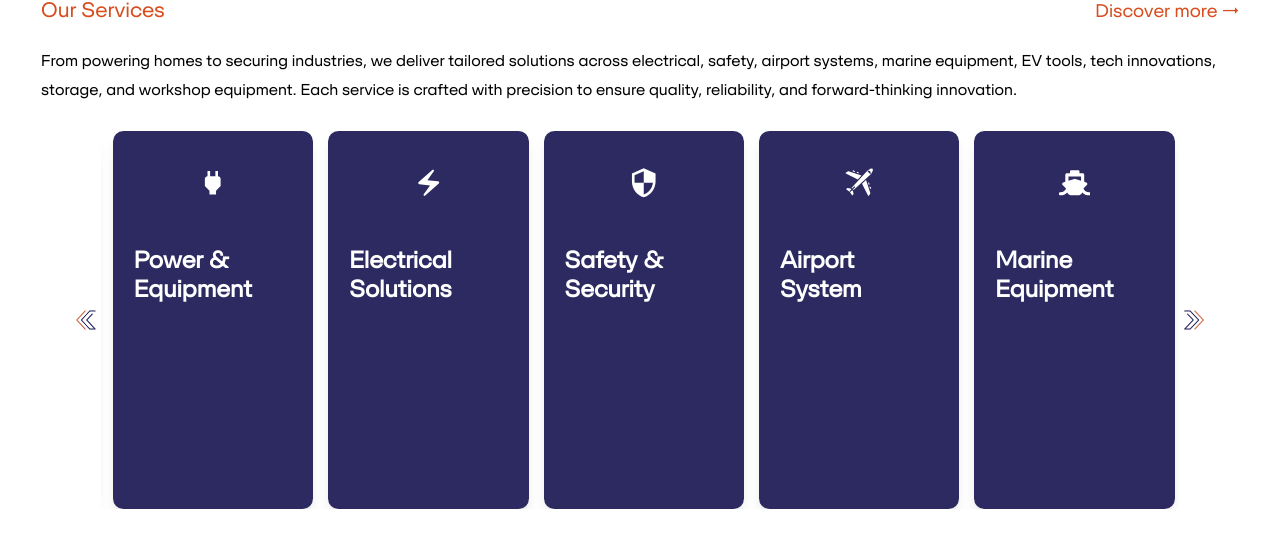
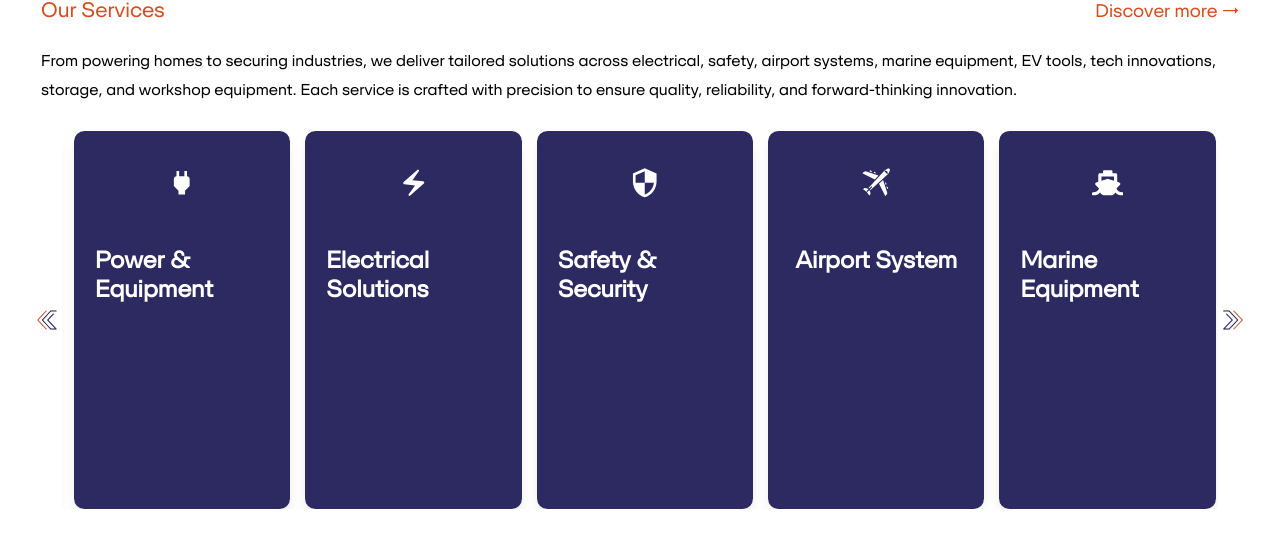
Before and after one commit to IbrahimMohram1/Expand, a React (Vite) app: page / in a window 1280 px wide. Shown: the part 1900-2454 px from the top of the page. Built offline with nearby package versions, Linux system fonts and the light colour scheme; grey boxes are pictures that could not be loaded.

Commit message:
'Update'

```diff
--- a/src/Components/ServicesSwiper/SwiperServices.jsx
+++ b/src/Components/ServicesSwiper/SwiperServices.jsx
@@ -115,7 +115,7 @@ export default function SwiperServices() {
   }
 
   return (
-    <div className="w-[90%] mx-auto my-5 ">
+    <div className="container mx-auto my-5 ">
       <div className="flex justify-center items-center gap-x-10">
         <Slider ref={sliderRef} {...settings}>
           {Services.length > 0 ? (
```
